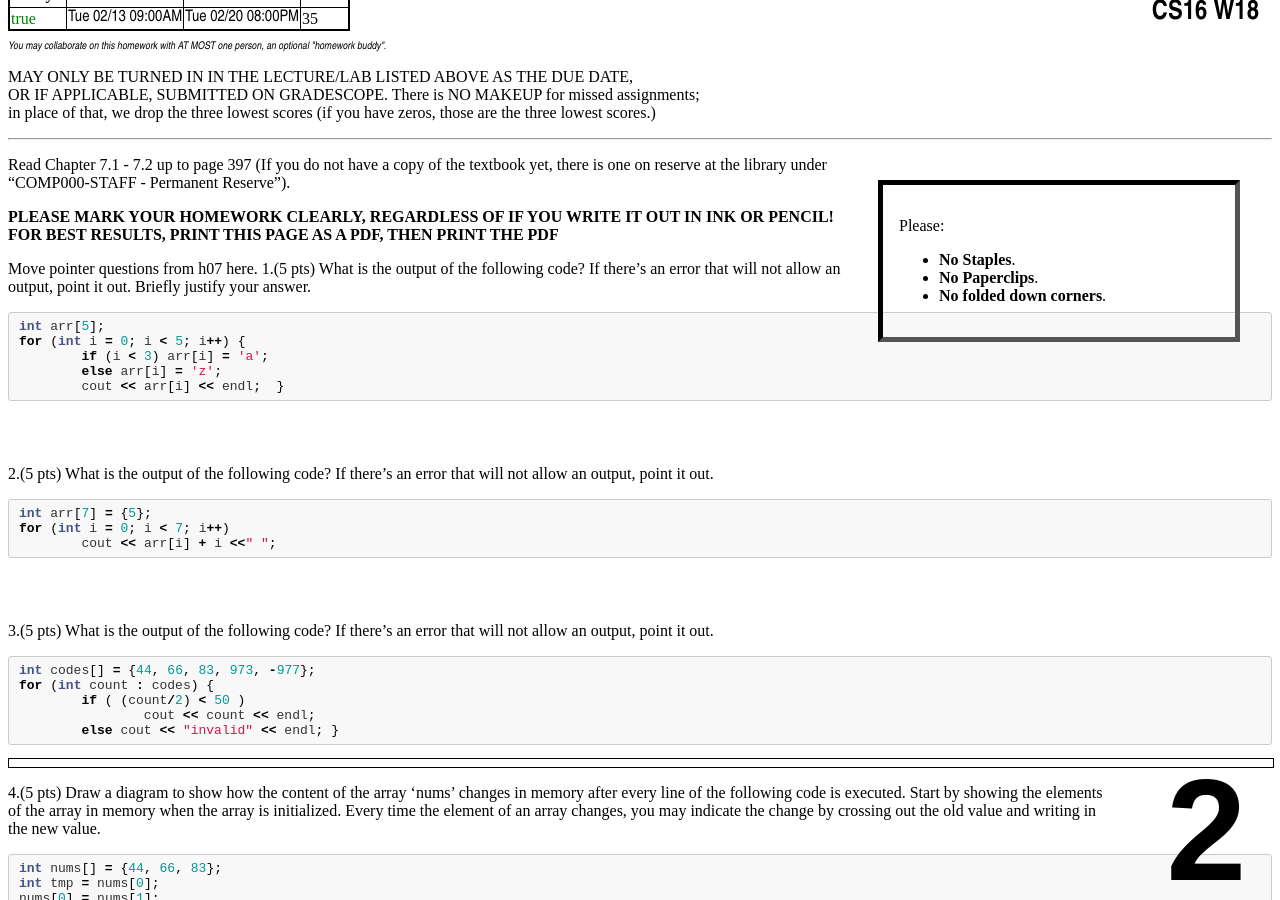
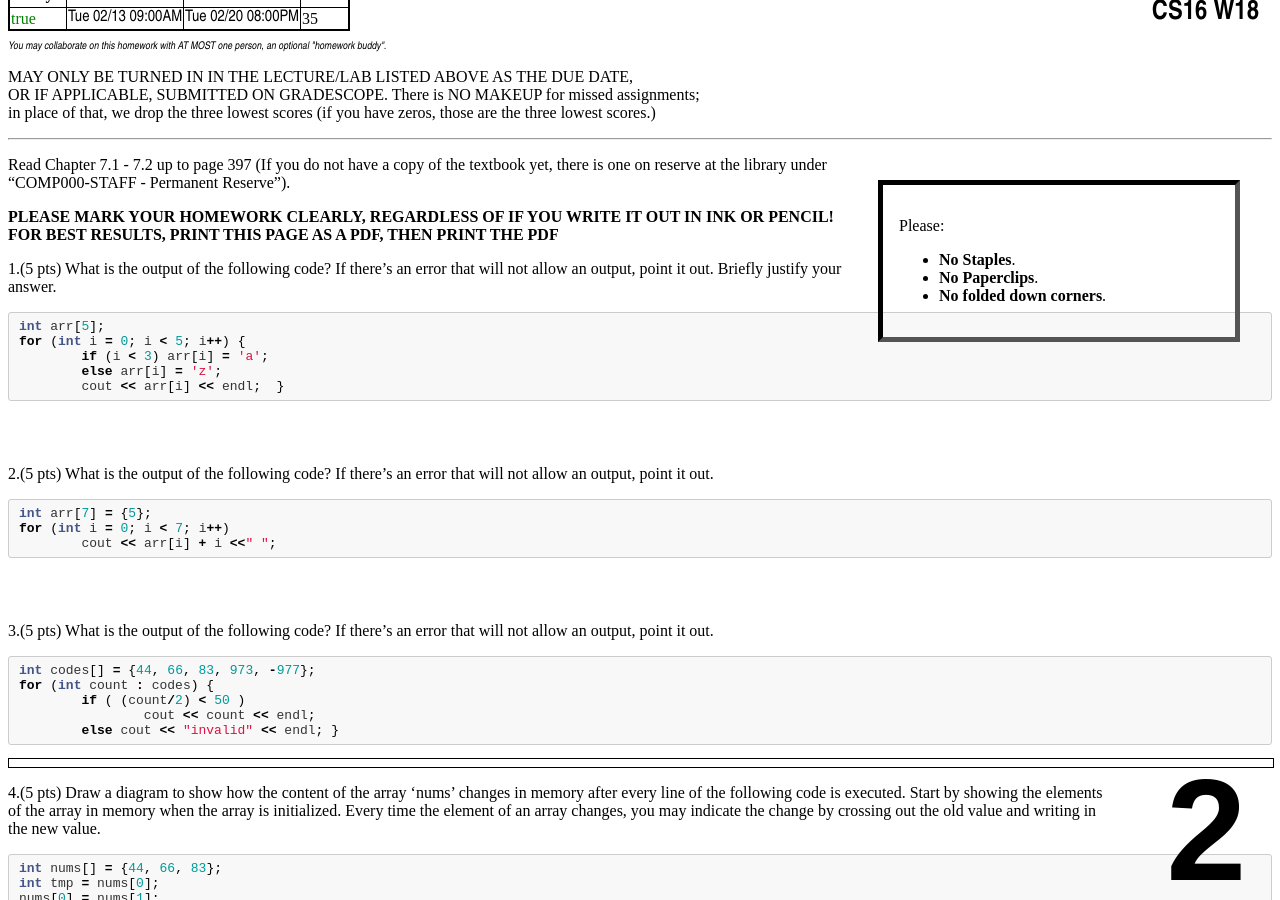
Before and after one commit to ucsb-cs16-w18/ucsb-cs16-w18.github.io, a Jekyll site: the page built from _hwk/h08.md, in a window 1280 px wide and 900 px high, scrolled down 322 px. Built offline with Jekyll 4.4.1, drawn with Linux system fonts in a browser that asks for light colours.

Commit message:
Update h08.md

```diff
--- a/_hwk/h08.md
+++ b/_hwk/h08.md
@@ -11,7 +11,7 @@ Read Chapter 7.1 - 7.2 up to page 397 (If you do not have a copy of the textbook
 <b>PLEASE MARK YOUR HOMEWORK CLEARLY, REGARDLESS OF IF YOU WRITE IT OUT IN INK OR PENCIL!<br/>
 FOR BEST RESULTS, PRINT THIS PAGE AS A PDF, THEN PRINT THE PDF</b>
 
-Move pointer questions from h07 here.
+
 1.(5 pts) What is the output of the following code? If there's an error that will not allow an output, point it out. Briefly justify your answer.
 
 <div markdown="1">
```
